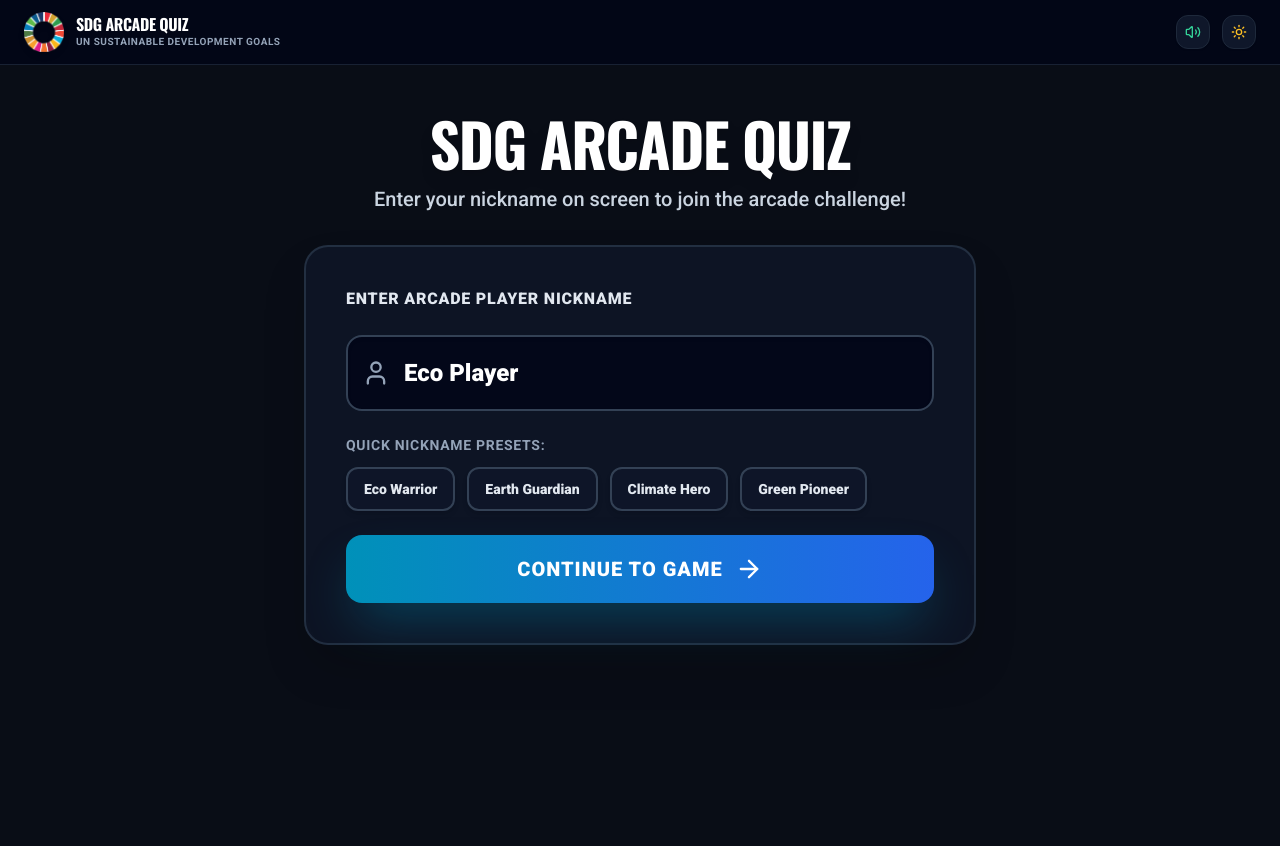
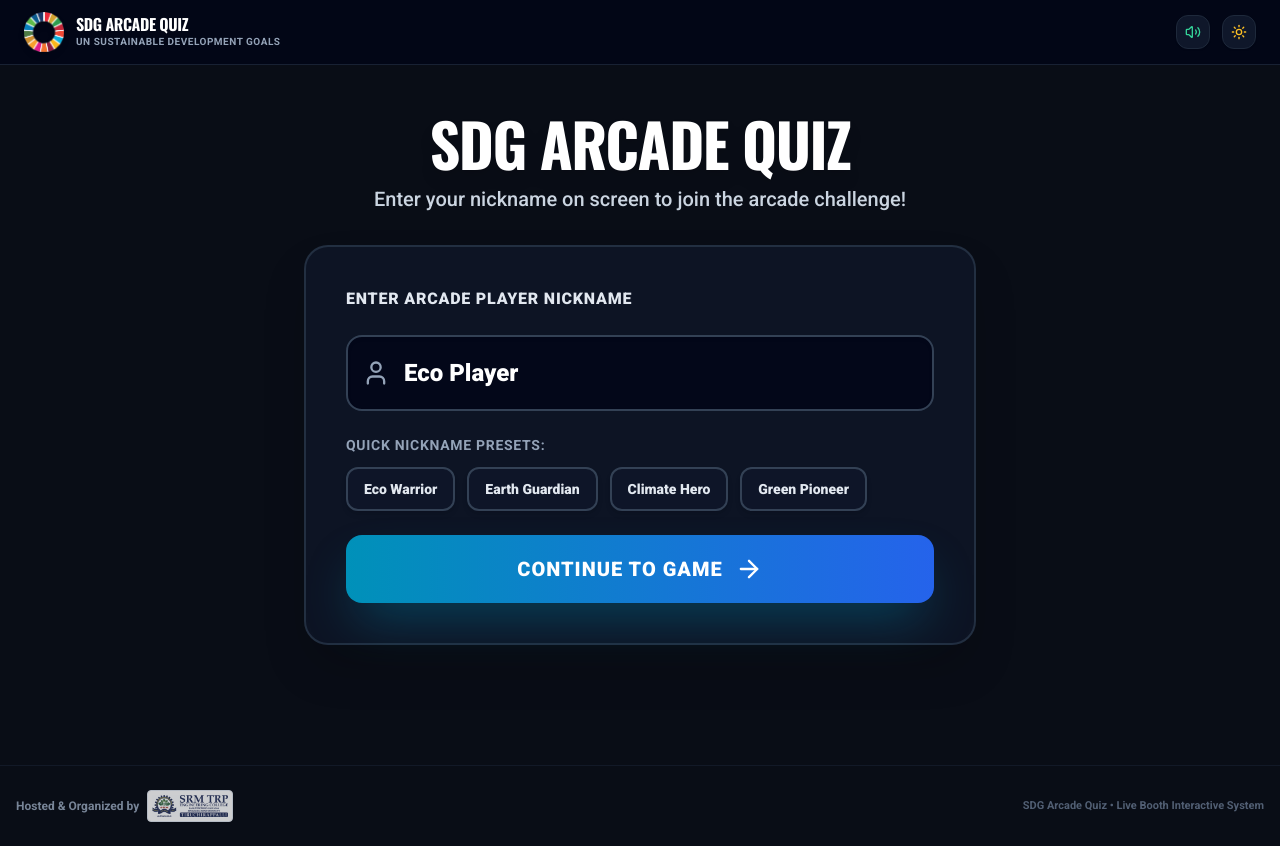
Before and after one commit to shanjai-rathinam/sdg-arcade-quiz, a React (Vite) app: page / in a window 1280 px wide. Before the commit the page ends 800 px from the top, so only its background shows below. Built offline with nearby package versions, Linux system fonts and the light colour scheme.

Commit message:
Update question timer duration to 30s and add subtle SRM TRP Engineering College footer branding

```diff
--- a/src/App.tsx
+++ b/src/App.tsx
@@ -5,6 +5,7 @@ import { Navbar } from './components/Navbar';
 import { QrModal } from './components/QrModal';
 import { ControllerView } from './components/Controller/ControllerView';
 import { PlayerView } from './components/Player/PlayerView';
+import { InstitutionFooter } from './components/InstitutionFooter';
 
 export function App() {
   // Determine role based on URL path (/controller vs /player) or query parameter (?role=controller)
@@ -262,7 +263,8 @@ export function App() {
   }, []);
 
   return (
-    <div className={`min-h-screen transition-colors duration-300 ${theme === 'DARK' ? 'bg-arcadeDark text-slate-100' : 'bg-slate-50 text-slate-900'}`}>
+    <div className={`min-h-screen flex flex-col justify-between transition-colors duration-300 ${theme === 'DARK' ? 'bg-arcadeDark text-slate-100' : 'bg-slate-50 text-slate-900'}`}>
+      <div>
         {/* Top Navbar */}
         <Navbar
           role={role}
@@ -297,6 +299,10 @@ export function App() {
             />
           )}
         </main>
+      </div>
+
+      {/* Subtle Non-Disruptive Institution Footer */}
+      <InstitutionFooter />
 
       {/* QR Code Join Modal (Controller view only) */}
       {role === 'CONTROLLER' && (
--- /dev/null
+++ b/src/components/InstitutionFooter.tsx
@@ -0,0 +1,21 @@
+import React from 'react';
+
+export const InstitutionFooter: React.FC = () => {
+  return (
+    <footer className="mt-12 py-6 border-t border-slate-800/60 light:border-slate-200 text-center opacity-80 hover:opacity-100 transition-opacity">
+      <div className="max-w-7xl mx-auto px-4 flex flex-col sm:flex-row items-center justify-between gap-3 text-xs font-semibold text-slate-400 light:text-slate-600">
+        <div className="flex items-center space-x-2">
+          <span>Hosted & Organized by</span>
+          <img
+            src="./srm-trp-logo.jpg"
+            alt="SRM TRP Engineering College, Trichy"
+            className="h-7 sm:h-8 object-contain rounded bg-white p-1 shadow-sm border border-slate-200"
+          />
+        </div>
+        <span className="text-[11px] text-slate-500 light:text-slate-400">
+          SDG Arcade Quiz • Live Booth Interactive System
+        </span>
+      </div>
+    </footer>
+  );
+};
--- a/src/components/Player/QuizPhase.tsx
+++ b/src/components/Player/QuizPhase.tsx
@@ -26,13 +26,14 @@ export const QuizPhase: React.FC<QuizPhaseProps> = ({
   const currentQuestion: SDGQuestion = sdg.questions[currentQuestionIndex] || sdg.questions[0];
   const isFinalQuestion = currentQuestionIndex >= (sdg.questions.length - 1);
 
-  const [timeRemaining, setTimeRemaining] = useState(15);
+  // 30-Second Question Duration for deep reading
+  const [timeRemaining, setTimeRemaining] = useState(30);
   const [selectedOption, setSelectedOption] = useState<number | null>(null);
   const [isAnswered, setIsAnswered] = useState(false);
   const [pointsEarned, setPointsEarned] = useState<number | null>(null);
   const [transitionCountdown, setTransitionCountdown] = useState<number | null>(null);
 
-  const timeRemainingRef = useRef(15);
+  const timeRemainingRef = useRef(30);
   const isAnsweredRef = useRef(false);
   const timerRef = useRef<ReturnType<typeof setInterval> | null>(null);
   const transitionRef = useRef<ReturnType<typeof setInterval> | null>(null);
@@ -54,7 +55,7 @@ export const QuizPhase: React.FC<QuizPhaseProps> = ({
 
     const isCorrect = optionIdx === currentQuestion.answerIndex;
     const remTime = timeRemainingRef.current;
-    const earned = isCorrect ? 100 + (remTime * 10) : 0;
+    const earned = isCorrect ? 100 + (remTime * 5) : 0;
     setPointsEarned(earned);
 
     if (isCorrect) {
@@ -96,15 +97,15 @@ export const QuizPhase: React.FC<QuizPhaseProps> = ({
     }, 1000);
   }, [isPaused, currentQuestion, onAnswerSubmitted, currentQuestionIndex, sdg.questions.length, onQuizCompleted, onNextQuestion]);
 
-  // 15-second Question Countdown Timer
+  // 30-second Question Countdown Timer
   useEffect(() => {
     isAnsweredRef.current = false;
     setIsAnswered(false);
     setSelectedOption(null);
     setPointsEarned(null);
     setTransitionCountdown(null);
-    setTimeRemaining(15);
-    timeRemainingRef.current = 15;
+    setTimeRemaining(30);
+    timeRemainingRef.current = 30;
 
     if (timerRef.current) clearInterval(timerRef.current);
     if (transitionRef.current) clearInterval(transitionRef.current);
@@ -142,7 +143,7 @@ export const QuizPhase: React.FC<QuizPhaseProps> = ({
         </div>
       )}
 
-      {/* Header Bar - Monitor Scaled */}
+      {/* Header Bar */}
       <div className="glass-panel p-5 sm:p-6 rounded-3xl border-2 border-slate-700/60 light:border-slate-300 flex items-center justify-between shadow-xl">
         {/* Goal Badge */}
         <div className="flex items-center space-x-4">
@@ -169,12 +170,12 @@ export const QuizPhase: React.FC<QuizPhaseProps> = ({
         </div>
       </div>
 
-      {/* Timer Bar */}
+      {/* 30-Second Timer Bar */}
       <div className="glass-panel p-4 rounded-2xl border-2 border-slate-700/60 light:border-slate-300 shadow-md">
-        <TimerBar timeRemaining={timeRemaining} totalTime={15} color={sdg.color} />
+        <TimerBar timeRemaining={timeRemaining} totalTime={30} color={sdg.color} />
       </div>
 
-      {/* Main Question Card - Monitor & Landscape Scaled */}
+      {/* Main Question Card */}
       <div
         className="glass-panel p-8 sm:p-12 rounded-3xl border-3 shadow-2xl space-y-8 relative overflow-hidden transition-all"
         style={{ borderColor: `${sdg.color}66` }}
@@ -185,7 +186,7 @@ export const QuizPhase: React.FC<QuizPhaseProps> = ({
           </h3>
         </div>
 
-        {/* Option Choice Buttons - Landscape Grid Optimization */}
+        {/* Option Choice Buttons */}
         <div className="grid grid-cols-1 sm:grid-cols-2 gap-4 sm:gap-5">
           {currentQuestion.options.map((opt, idx) => {
             const isSelected = selectedOption === idx;
@@ -248,7 +249,7 @@ export const QuizPhase: React.FC<QuizPhaseProps> = ({
               </span>
             </div>
 
-            {/* Fact Box - Monitor Scaled */}
+            {/* Fact Box */}
             <div className="p-6 rounded-3xl bg-amber-500/10 border-2 border-amber-500/30 text-amber-200 text-base sm:text-xl font-medium space-y-2 shadow-lg">
               <div className="font-black uppercase text-amber-400 text-sm sm:text-base tracking-wider flex items-center space-x-2 font-heading">
                 <Lightbulb className="w-5 h-5 text-amber-400" />
--- a/src/components/TimerBar.tsx
+++ b/src/components/TimerBar.tsx
@@ -8,16 +8,16 @@ interface TimerBarProps {
 
 export const TimerBar: React.FC<TimerBarProps> = React.memo(({
   timeRemaining,
-  totalTime = 15,
+  totalTime = 30,
   color = '#0091b9'
 }) => {
   const percentage = Math.max(0, Math.min(100, (timeRemaining / totalTime) * 100));
 
-  // Determine dynamic bar color based on remaining time
+  // Determine dynamic bar color based on remaining time (30s scale)
   let barColorClass = 'bg-emerald-500 shadow-emerald-500/50';
-  if (timeRemaining <= 4) {
+  if (timeRemaining <= 8) {
     barColorClass = 'bg-rose-500 shadow-rose-500/80 animate-pulse';
-  } else if (timeRemaining <= 8) {
+  } else if (timeRemaining <= 15) {
     barColorClass = 'bg-amber-400 shadow-amber-400/60';
   }
 
@@ -27,7 +27,7 @@ export const TimerBar: React.FC<TimerBarProps> = React.memo(({
         <span className="flex items-center space-x-1.5 uppercase tracking-wider font-heading">
           <span>⏱️ TIME REMAINING</span>
         </span>
-        <span className={`text-base sm:text-lg font-mono font-black ${timeRemaining <= 4 ? 'text-rose-400 animate-pulse' : ''}`}>
+        <span className={`text-base sm:text-lg font-mono font-black ${timeRemaining <= 8 ? 'text-rose-400 animate-pulse' : ''}`}>
           {timeRemaining}s
         </span>
       </div>
@@ -38,7 +38,7 @@ export const TimerBar: React.FC<TimerBarProps> = React.memo(({
           className={`h-full rounded-full transition-all duration-300 ease-linear shadow-lg ${barColorClass}`}
           style={{
             width: `${percentage}%`,
-            backgroundColor: timeRemaining > 8 ? color : undefined
+            backgroundColor: timeRemaining > 15 ? color : undefined
           }}
         />
       </div>
```
Also changed, not shown: public/srm-trp-logo.jpg (added), src/assets/srm-trp-logo.jpg (added). Lines whose indentation alone changed are shown as unchanged.
